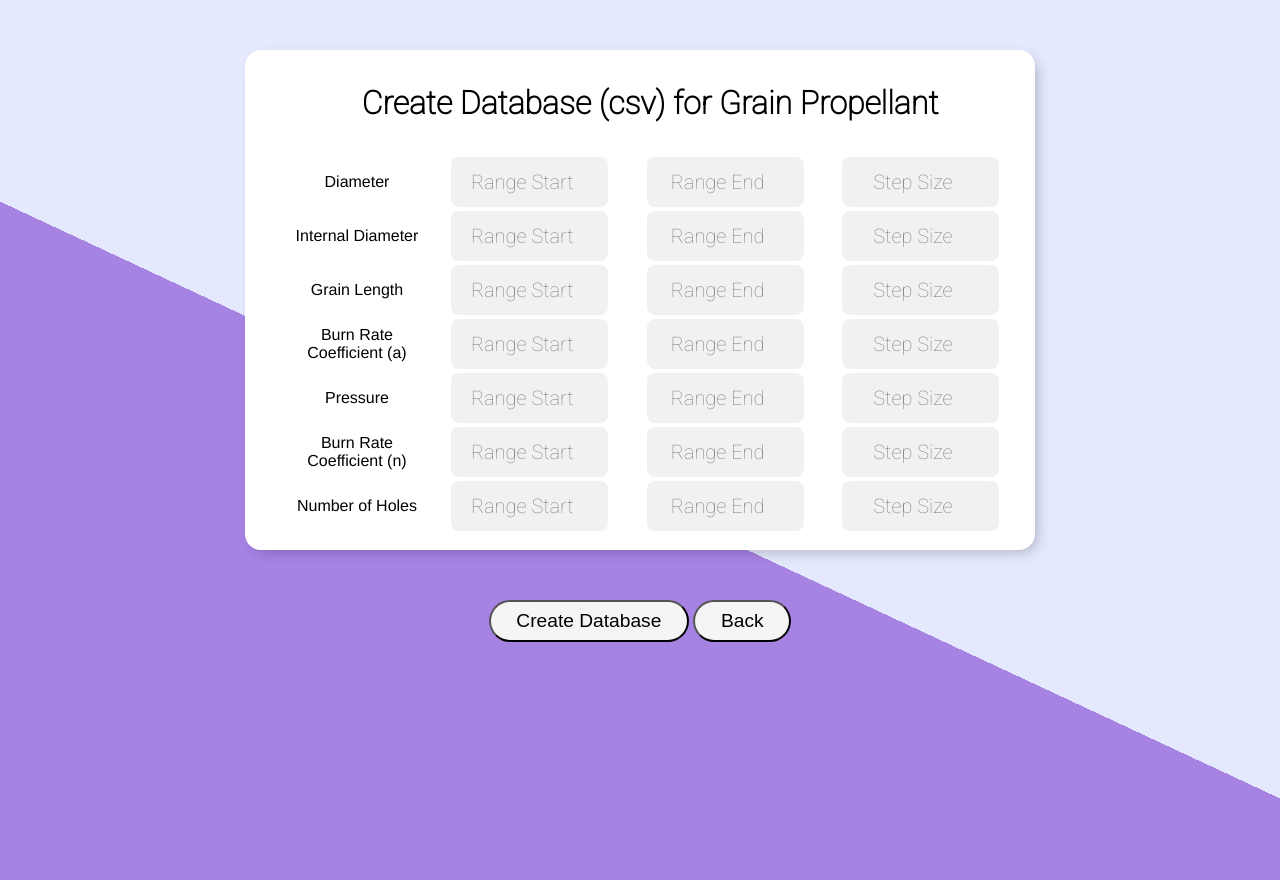
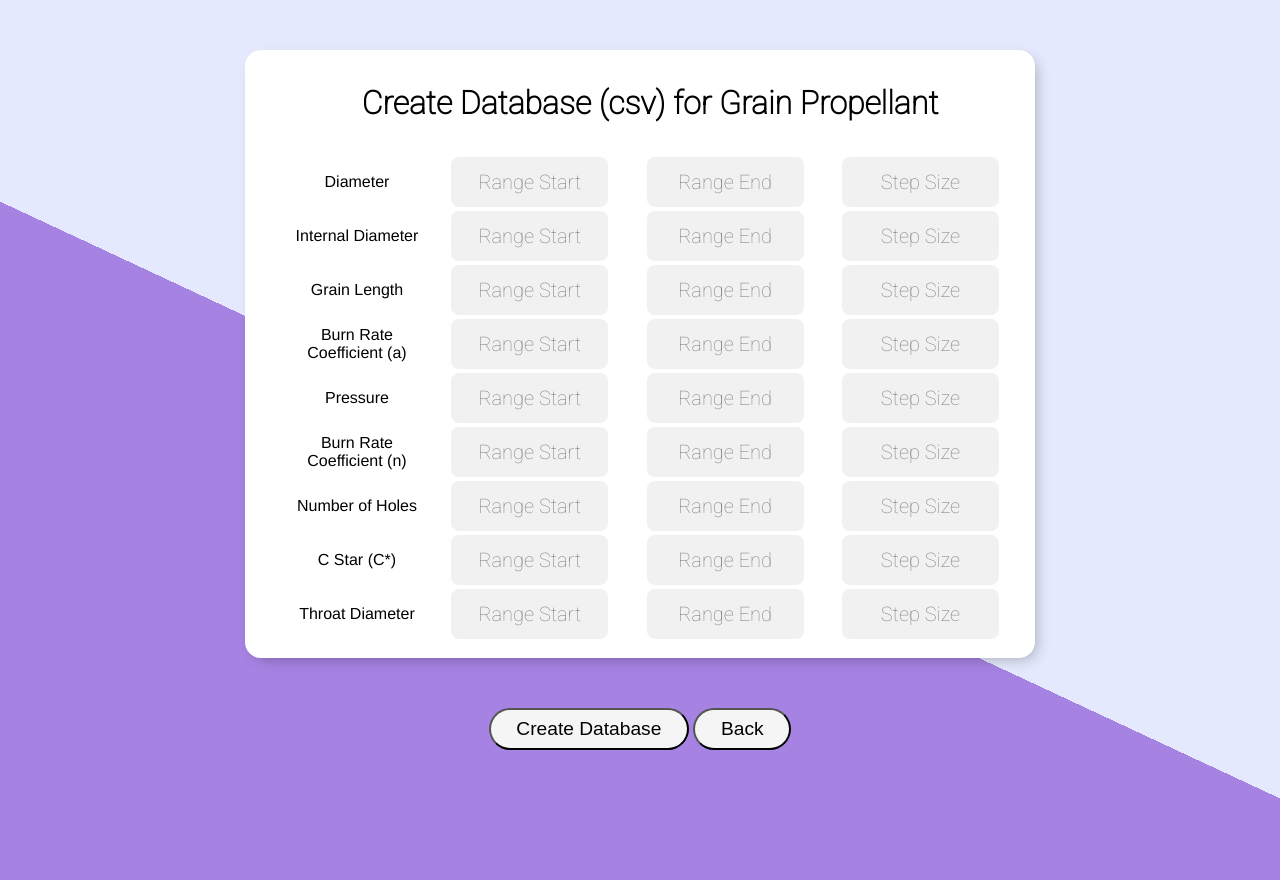
Before and after one commit to anushka-naik/grainPropellant, a Flask app: page /createDB in a window 1280 px wide. Shown: the top 880 px of the page. Run offline with Flask 3, Linux system fonts and the light colour scheme.

Commit message:
Now we both on the same page, sorry

```diff
--- a/static/css/styles.css
+++ b/static/css/styles.css
@@ -51,7 +51,7 @@ html {
   height: 3rem;
 }
 
-  input[type="number"] {
+  input[type="text"] {
     text-align: center;
     height: 3rem;
     top: 10px;
@@ -65,7 +65,7 @@ html {
     border-radius: 0.5rem;
   }
 
-  input[type="number"]:focus {
+  input[type="text"]:focus {
     outline: none;
     box-shadow: inset 0 -3px 0 0 #A683E3;
   }
@@ -76,6 +76,8 @@ html {
     font-family: 'Roboto', sans-serif;
   }
 
+
+
   footer {
     color: white;
     color: rgba(0, 0, 0, 0.5);
--- a/templates/createDB.html
+++ b/templates/createDB.html
@@ -29,46 +29,60 @@
                         <tbody>
                             <tr>
                                 <td> Diameter </td>
-                                <td><input type="number" name="Dstart" placeholder="Range Start" required></td>
-                                <td><input type="number" name="Dend" placeholder="Range End" required></td>
-                                <td><input type="number" name="Dstep" placeholder="Step Size" required></td>
+                                <td><input type="text" name="Dstart" placeholder="Range Start" required pattern="[0-9]+(\.[0-9]+)?" title="Please enter a valid floating-point number"></td>
+                                <td><input type="text" name="Dend" placeholder="Range End" required pattern="[0-9]+(\.[0-9]+)?" title="Please enter a valid floating-point number"></td>
+                                <td><input type="text" name="Dstep" placeholder="Step Size" required pattern="[0-9]+(\.[0-9]+)?" title="Please enter a valid floating-point number"></td>
                             </tr>
                             <tr>
                                 <td> Internal Diameter </td>
-                                <td><input type="number" name="Distart" placeholder="Range Start"required></td>
-                                <td><input type="number" name="Diend" placeholder="Range End" required></td>
-                                <td><input type="number" name="Distep" placeholder="Step Size" required></td>
+                                <td><input type="text" name="Distart" placeholder="Range Start" required pattern="[0-9]+(\.[0-9]+)?" title="Please enter a valid floating-point number"></td>
+                                <td><input type="text" name="Diend" placeholder="Range End" required pattern="[0-9]+(\.[0-9]+)?" title="Please enter a valid floating-point number"></td>
+                                <td><input type="text" name="Distep" placeholder="Step Size" required pattern="[0-9]+(\.[0-9]+)?" title="Please enter a valid floating-point number"></td>
                             </tr>
                             <tr>
                                 <td> Grain Length </td>
-                                <td><input type="number" name="Gstart" placeholder="Range Start"required></td>
-                                <td><input type="number" name="Gend" placeholder="Range End" required></td>
-                                <td><input type="number" name="Gstep" placeholder="Step Size" required></td>
+                                <td><input type="text" name="Gstart" placeholder="Range Start" required pattern="[0-9]+(\.[0-9]+)?" title="Please enter a valid floating-point number"></td>
+                                <td><input type="text" name="Gend" placeholder="Range End" required pattern="[0-9]+(\.[0-9]+)?" title="Please enter a valid floating-point number"></td>
+                                <td><input type="text" name="Gstep" placeholder="Step Size" required pattern="[0-9]+(\.[0-9]+)?" title="Please enter a valid floating-point number"></td>
                             </tr>
                             <tr>
                                 <td> Burn Rate Coefficient (a)</td>
-                                <td><input type="number" name="astart" placeholder="Range Start"required></td>
-                                <td><input type="number" name="aend" placeholder="Range End" required></td>
-                                <td><input type="number" name="astep" placeholder="Step Size" required></td>
+                                <td><input type="text" name="astart" placeholder="Range Start" required pattern="[0-9]+(\.[0-9]+)?" title="Please enter a valid floating-point number"></td>
+                                <td><input type="text" name="aend" placeholder="Range End" required pattern="[0-9]+(\.[0-9]+)?" title="Please enter a valid floating-point number"></td>
+                                <td><input type="text" name="astep" placeholder="Step Size" required pattern="[0-9]+(\.[0-9]+)?" title="Please enter a valid floating-point number"></td>
                             </tr>
                             <tr>
                                 <td> Pressure </td>
-                                <td><input type="number" name="Pstart" placeholder="Range Start"required></td>
-                                <td><input type="number" name="Pend" placeholder="Range End" required></td>
-                                <td><input type="number" name="Pstep" placeholder="Step Size" required></td>
+                                <td><input type="text" name="Pstart" placeholder="Range Start" required pattern="[0-9]+(\.[0-9]+)?" title="Please enter a valid floating-point number"></td>
+                                <td><input type="text" name="Pend" placeholder="Range End" required pattern="[0-9]+(\.[0-9]+)?" title="Please enter a valid floating-point number"></td>
+                                <td><input type="text" name="Pstep" placeholder="Step Size" required pattern="[0-9]+(\.[0-9]+)?" title="Please enter a valid floating-point number"></td>
                             </tr>
                             <tr>
                                 <td> Burn Rate Coefficient (n) </td>
-                                <td><input type="number" name="Nstart" placeholder="Range Start"required></td>
-                                <td><input type="number" name="Nend" placeholder="Range End" required></td>
-                                <td><input type="number" name="Nstep" placeholder="Step Size" required></td>
+                                <td><input type="text" name="Nstart" placeholder="Range Start" required pattern="[0-9]+(\.[0-9]+)?" title="Please enter a valid floating-point number"></td>
+                                <td><input type="text" name="Nend" placeholder="Range End" required pattern="[0-9]+(\.[0-9]+)?" title="Please enter a valid floating-point number"></td>
+                                <td><input type="text" name="Nstep" placeholder="Step Size" required pattern="[0-9]+(\.[0-9]+)?" title="Please enter a valid floating-point number"></td>
                             </tr>
                             <tr>
                                 <td> Number of Holes </td>
-                                <td><input type="number" name="Nhstart" placeholder="Range Start"required></td>
-                                <td><input type="number" name="Nhend" placeholder="Range End" required></td>
-                                <td><input type="number" name="Nhstep" placeholder="Step Size" required></td>
+                                <td><input type="text" name="Nhstart" placeholder="Range Start" required pattern="[0-9]+(\.[0-9]+)?" title="Please enter a valid floating-point number"></td>
+                                <td><input type="text" name="Nhend" placeholder="Range End" required pattern="[0-9]+(\.[0-9]+)?" title="Please enter a valid floating-point number"></td>
+                                <td><input type="text" name="Nhstep" placeholder="Step Size" required pattern="[0-9]+(\.[0-9]+)?" title="Please enter a valid floating-point number"></td>
                             </tr>
+
+                            <tr>
+                                <td> C Star (C*) </td>
+                                <td><input type="text" name="Cstart" placeholder="Range Start" required pattern="[0-9]+(\.[0-9]+)?" title="Please enter a valid floating-point number"></td>
+                                <td><input type="text" name="Cend" placeholder="Range End" required pattern="[0-9]+(\.[0-9]+)?" title="Please enter a valid floating-point number"></td>
+                                <td><input type="text" name="Cstep" placeholder="Step Size" required pattern="[0-9]+(\.[0-9]+)?" title="Please enter a valid floating-point number"></td>
+                            </tr>
+                            <tr>
+                                <td> Throat Diameter </td>
+                                <td><input type="text" name="Dtstart" placeholder="Range Start" required pattern="[0-9]+(\.[0-9]+)?" title="Please enter a valid floating-point number"></td>
+                                <td><input type="text" name="Dtend" placeholder="Range End" required pattern="[0-9]+(\.[0-9]+)?" title="Please enter a valid floating-point number"></td>
+                                <td><input type="text" name="Dtstep" placeholder="Step Size" required pattern="[0-9]+(\.[0-9]+)?" title="Please enter a valid floating-point number"></td>
+                            </tr>
+
                             <!--<tr colspan=2>
                                 <td> Step Size (For Volume/Surface Area) </td>
                                 <td><input type="number" name="VolStep" placeholder="Volume Step" required></td>
```
Also changed, not shown: 6 other files.
